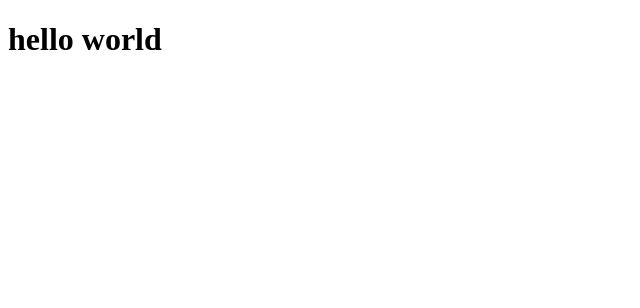
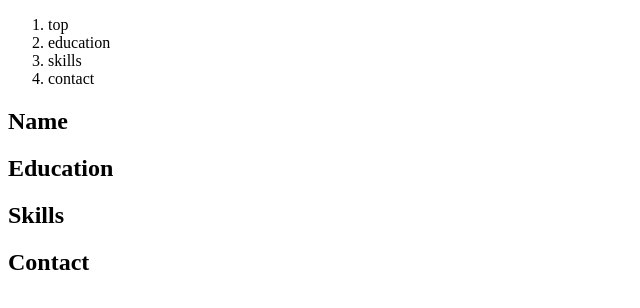
Before and after one commit to nyata/nyata.github.io, a website: page index.jade in a window 1280 px wide. Shown: the whole page, without its empty margins (0-640 px from the left). Drawn offline with nearby package versions, Linux system fonts and the light colour scheme; files that its build step writes are made by us from their sources.

Commit message:
create outline

```diff
--- a/index.jade
+++ b/index.jade
@@ -3,4 +3,18 @@ html(lang='ja')
   head
     title test
   body
-    h1 hello world
+    header
+      ol
+        li top
+        li education
+        li skills
+        li contact
+    container
+      article
+        h1 Name
+      article
+        h1 Education
+      article
+        h1 Skills
+      article
+        h1 Contact
```
Also changed, not shown: index.html.
